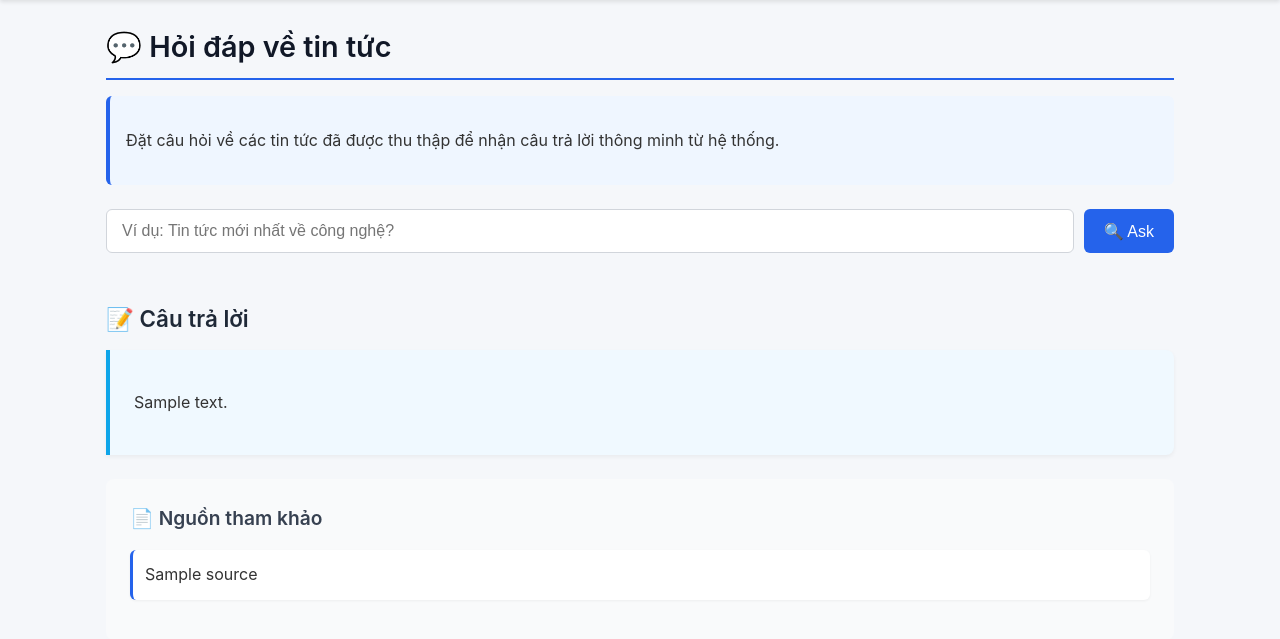
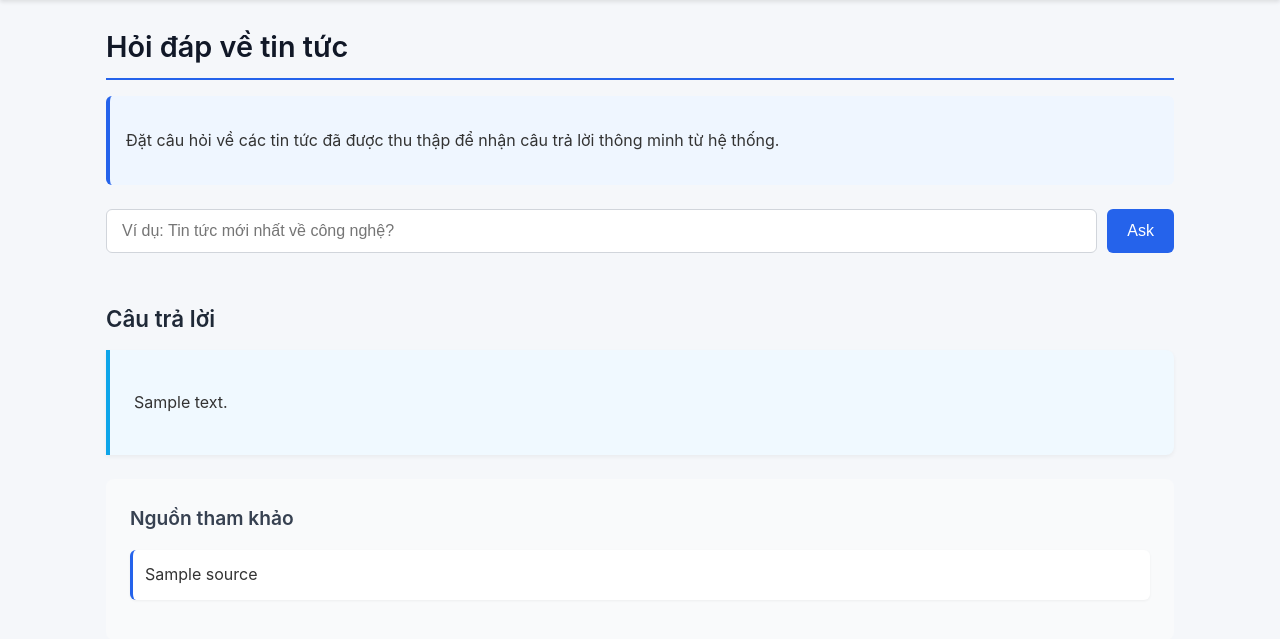
Before and after one commit to hoangnhatquang1995/vietnamese_new_rag_system, a FastAPI app: template templates/ask.html in a window 1280 px wide. Shown: the part 114-753 px from the top of the page. Run offline with FastAPI, Linux system fonts and the light colour scheme; the template is opened without the code that fills it: most values are stand-ins (such as "Sample title", 1, 10 or a date in 2020); parts of the project's set-up code (start-up, migrations or seed data) failed here and were passed over.

Commit message:
Update UI text and improve README documentation
Removed emoji icons from UI headings and buttons in ask.html, index.html, and news.html for a cleaner look. Updated rag.py to return sources as a list. Expanded and improved the README with detailed project description, setup instructions, and folder structure.

```diff
--- a/src/api/routes/rag.py
+++ b/src/api/routes/rag.py
@@ -28,6 +28,6 @@ def ask_news(
             "request": request,
             "question": question,
             "answer" : result,
-            "sources": "vnexpress"
+            "sources": ["vnexpress"]
         }
     )
--- a/templates/ask.html
+++ b/templates/ask.html
@@ -1,6 +1,6 @@
 {% extends "base.html" %}
 {% block content %}
-<h2>💬 Hỏi đáp về tin tức</h2>
+<h2>Hỏi đáp về tin tức</h2>
 
 <div class="ask-instructions">
     <p>Đặt câu hỏi về các tin tức đã được thu thập để nhận câu trả lời thông minh từ hệ thống.</p>
@@ -9,20 +9,20 @@
 <form method="post" action="/rag/ask" class="ask-form">
     <div class="form-group">
         <input type="text" name="question" placeholder="Ví dụ: Tin tức mới nhất về công nghệ?" required>
-        <button type="submit" class="btn-primary">🔍 Ask</button>
+        <button type="submit" class="btn-primary">Ask</button>
     </div>
 </form>
 
 {% if answer %}
 <div class="answer-section">
-    <h3>📝 Câu trả lời</h3>
+    <h3>Câu trả lời</h3>
     <div class="answer-box">
         <p>{{ answer }}</p>
     </div>
 
     {% if sources %}
     <div class="sources-section">
-        <h4>📄 Nguồn tham khảo</h4>
+        <h4>Nguồn tham khảo</h4>
         <ul class="sources-list">
         {% for s in sources %}
             <li>{{ s }}</li>
--- a/templates/index.html
+++ b/templates/index.html
@@ -1,19 +1,19 @@
 {% extends "base.html" %}
 {% block content %}
 <div class="hero">
-    <h1>📰 News RAG System</h1>
+    <h1>News RAG System</h1>
     <p class="lead">Hệ thống tìm kiếm và hỏi đáp thông tin tin tức sử dụng công nghệ RAG</p>
 </div>
 
 <div class="features">
     <div class="feature-card">
-        <h3>🔍 Tìm kiếm tin tức</h3>
+        <h3>Tìm kiếm tin tức</h3>
         <p>Thu thập tin tức mới nhất từ các nguồn RSS uy tín</p>
         <a href="/news" class="btn">Xem tin tức</a>
     </div>
 
     <div class="feature-card">
-        <h3>💬 Hỏi đáp thông minh</h3>
+        <h3>Hỏi đáp thông minh</h3>
         <p>Đặt câu hỏi về tin tức và nhận câu trả lời chính xác</p>
         <a href="/rag" class="btn">Hỏi ngay</a>
     </div>
--- a/templates/news.html
+++ b/templates/news.html
@@ -4,7 +4,7 @@
 
 <div class="news-controls">
     <form action="/news/fetch" method="post">
-        <button type="submit" class="btn-primary">📥 Fetch RSS Mới</button>
+        <button type="submit" class="btn-primary">Fetch RSS Mới</button>
     </form>
     <p class="info-text">Hệ thống sẽ thu thập tin tức mới nhất từ các nguồn RSS để bạn có thể hỏi đáp thông tin.</p>
 </div>
@@ -25,7 +25,7 @@
             </div>
             <p class="article-summary">{{ a.content[:300] }}...</p>
             <div class="article-link">
-                <a href="{{ a.source }}" target="_blank" class="btn-small">📖 Đọc thêm</a>
+                <a href="{{ a.source }}" target="_blank" class="btn-small">Đọc thêm</a>
             </div>
         </div>
     {% endfor %}
```
Also changed, not shown: README.md.
